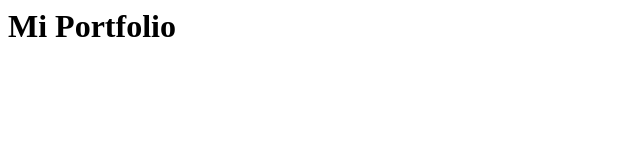
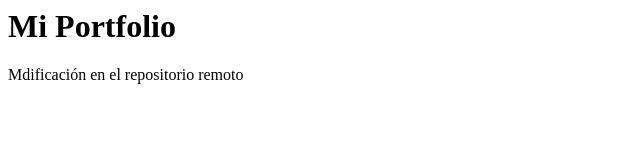
Before and after one commit to oadbWeb/PortfolioFrontend, a plain HTML site: page index.html in a window 1280 px wide. Shown: the whole page, without its empty margins (0-640 px from the left). Drawn offline with Linux system fonts and the light colour scheme.

Commit message:
Update index.html

```diff
--- a/index.html
+++ b/index.html
@@ -1 +1,2 @@
 <h1>Mi Portfolio</h1>
+<p>Mdificación en el repositorio remoto</>
```
